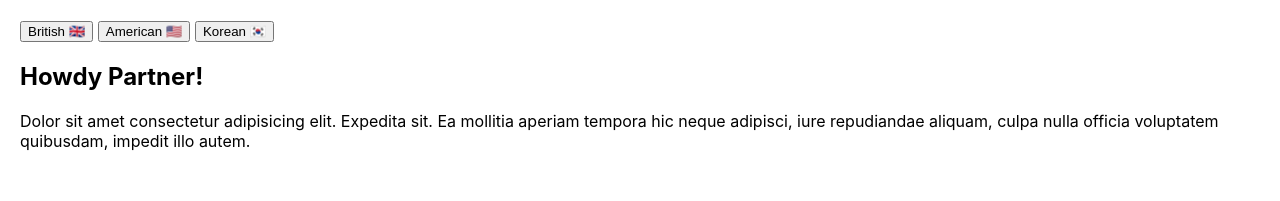
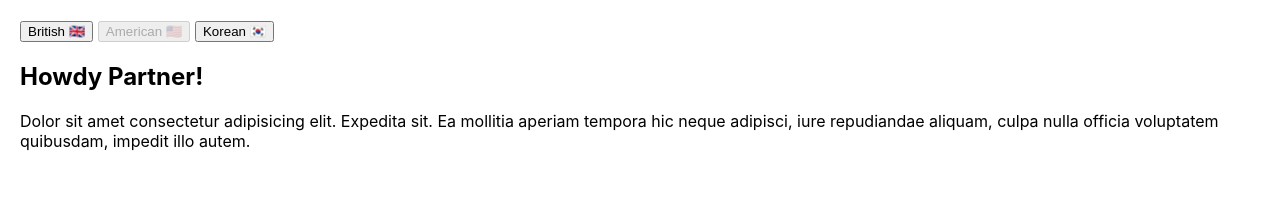
Before and after one commit to artificialarea/react-playground-revisited, a React (Create React App) app: page / in a window 1280 px wide. Shown: the top 201 px of the page. Built offline with nearby package versions, Linux system fonts and the light colour scheme.

Commit message:
finished side-by-side integration of context, both static contextType and Context.Consumer + Context.Provider render props.

```diff
--- a/src/lang-context/App.js
+++ b/src/lang-context/App.js
@@ -2,6 +2,7 @@ import React from 'react';
 import './App.css';
 import Child from './Child'
 import LangControls from './LangControls';
+import LanguageContext from './LanguageContext'
 
 export default class App extends React.Component {
 
@@ -9,12 +10,29 @@ export default class App extends React.Component {
     lang: window.navigator.language
   };
 
+  handleSetLang = (lang) => {
+    this.setState({ lang })
+  }
+
   render() {
+
+    const contextValue = {
+      lang: this.state.lang
+    }
+
     return (
-      <div className='app'>
-        <LangControls />
-        <Child />
-      </div>
+      // <div className='app'>
+      //   <LangControls />
+      //   <Child />
+      // </div>
+      <LanguageContext.Provider value={contextValue}>
+        <div className='app'>
+          <LangControls
+            onSetLang={this.handleSetLang}
+          />
+          <Child />
+        </div>
+      </LanguageContext.Provider>
     )
   }
 }
--- a/src/lang-context/GreatGrandChild.js
+++ b/src/lang-context/GreatGrandChild.js
@@ -1,9 +1,15 @@
 import React, { Component } from 'react'
 import languageSpecificCopy from './languageSpecificCopy'
+import LanguageContext from './LanguageContext'
 
 class GreatGrandChild extends Component {
+
+  // context approach v1 via static contextType (v2 is via render props)
+  static contextType = LanguageContext; // => new instance property: 'this.context'
+
   render() {
-    const copy = languageSpecificCopy['en-US'] || {}
+    // const copy = languageSpecificCopy['en-US'] || {}
+    const copy = languageSpecificCopy[this.context.lang] || {} // logic akin to defaultProps
     return (
       <section>
         <h2>{copy.title}</h2>
--- a/src/lang-context/LangControls.js
+++ b/src/lang-context/LangControls.js
@@ -1,22 +1,42 @@
 import React from 'react'
+import LanguageContext from './LanguageContext'
+
+// console.log("LanguageContext props: ", LanguageContext) // note Consumer + Provider components
 
 export default function LangControls(props) {
   return (
+    <LanguageContext.Consumer>
+      {/* in this context the render prop ƒ () => {} is like a mix between a callback prop and a children prop, returning JSX and more */}
+      {(value) => {
+        console.log("Access to value inside Context.Consumer via render prop ƒ: ", value)
+        return (
           <>
-      <button>
+            <button
+              disabled={value.lang === 'en-GB'}
+              onClick={() => props.onSetLang('en-GB')}
+            >
               British{' '}
               <span role='img' aria-label='en-GB'>🇬🇧</span>
             </button>
             {' '}
-      <button>
+            <button
+              disabled={value.lang === 'en-US'}
+              onClick={() => props.onSetLang('en-US')}
+            >
               American{' '}
               <span role='img' aria-label='en-US'>🇺🇸</span>
             </button>
             {' '}
-      <button>
+            <button
+              disabled={value.lang === 'ko'}
+              onClick={() => props.onSetLang('ko')}
+            >
               Korean{' '}
               <span role='img' aria-label='ko'>🇰🇷</span>
             </button>
           </>
+        )
+      }}
+    </LanguageContext.Consumer>
   );
 }
--- a/src/lang-context/LanguageContext.js
+++ b/src/lang-context/LanguageContext.js
@@ -0,0 +1,8 @@
+import React from 'react'
+
+const LanguageContext = React.createContext({
+  lang: window.navigator.language,
+  test: 'yo mama'
+})
+
+export default LanguageContext
```
Also changed, not shown: src/lang-context/_components_structure.md (+2 -2 lines), 1 other file (tests, documents, lock files or other folders). Lines whose indentation alone changed are shown as unchanged.
